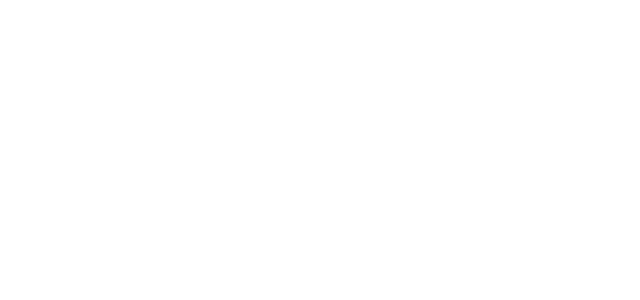
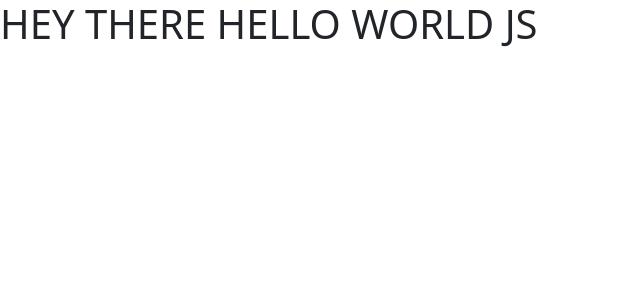
Before and after one commit to shazy89/questions, a React (Create React App) app: page / in a window 1280 px wide. Shown: the top 300 px of the page, without its empty margins (0-640 px from the left). Built offline with nearby package versions, Linux system fonts and the light colour scheme.

Commit message:
setup the container

```diff
--- a/src/App.js
+++ b/src/App.js
@@ -1,6 +1,6 @@
 import data from './api/local/questions.json';
 import React, { useState, useEffect, useCallback } from 'react';
-
+import { QuestionsDashboard } from './pages/questions-dashboard';
 function App() {
   const [questionInfo, setQuestionInfo] = useState('');
 
@@ -30,7 +30,11 @@
   }, [getData]);
 
   console.log(questionInfo);
-  return <div className="App"></div>;
+  return (
+    <div className="App">
+      <QuestionsDashboard />
+    </div>
+  );
 }
 
 export default App;
--- /dev/null
+++ b/src/pages/questions-dashboard.js
@@ -0,0 +1,9 @@
+import React from 'react';
+
+export const QuestionsDashboard = () => {
+  return (
+    <div className="app_container">
+      <h1>HEY THERE HELLO WORLD JS</h1>
+    </div>
+  );
+};
--- a/src/scss/components/container.scss
+++ b/src/scss/components/container.scss
@@ -1,6 +1,9 @@
-.App {
-    &-logo {
-   width: 5rem;
-   height: 5rem;
+.app {
+    &-container {
+ padding: 3rem;
     }
 }
+.App {
+    width: 100vw;
+    height: 100vh;
+}
--- a/src/scss/main.scss
+++ b/src/scss/main.scss
@@ -1 +1,2 @@
+@import "~bootstrap/scss/bootstrap";
 @import "components/container"
```
